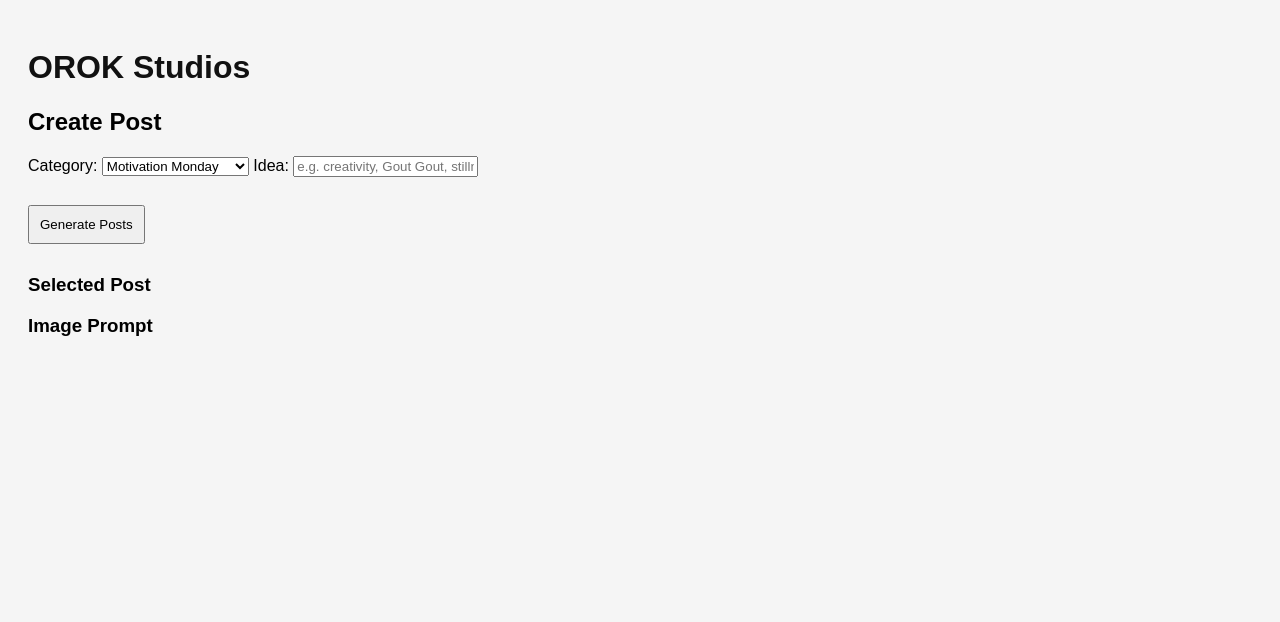
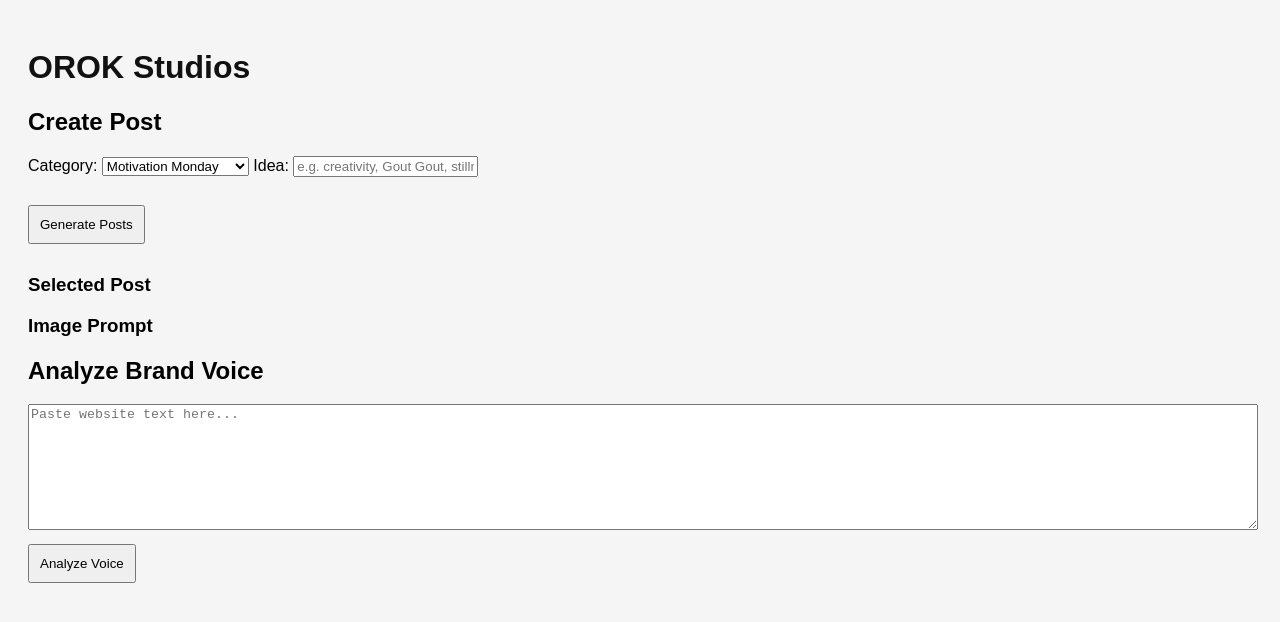
Before and after one commit to oroknows-arch1/orok-studios-mvp, a website: page index.html in a window 1280 px wide. Drawn offline with Linux system fonts and the light colour scheme.

Commit message:
Add brand voice UI and frontend analyzeVoice function

```diff
--- a/app.js
+++ b/app.js
@@ -291,6 +291,39 @@ RULES:
 
   return prompt;
 }
+async function analyzeVoice() {
+  const voiceInput = document.getElementById("voiceInput").value;
+  const voiceResult = document.getElementById("voiceResult");
+
+  if (!voiceInput.trim()) {
+    voiceResult.innerText = "Please paste some business text first.";
+    return;
+  }
+
+  voiceResult.innerText = "Analyzing voice...";
+
+  try {
+    const res = await fetch("/analyze-voice", {
+      method: "POST",
+      headers: { "Content-Type": "application/json" },
+      body: JSON.stringify({ input: voiceInput }),
+    });
+
+    const data = await res.json();
+
+    if (!data.result) {
+      voiceResult.innerText =
+        "Voice analysis failed: " + (data.error || "No result returned.");
+      console.log("Voice route returned:", data);
+      return;
+    }
+
+    voiceResult.innerText = data.result;
+  } catch (error) {
+    console.error(error);
+    voiceResult.innerText = "Error analyzing voice: " + error.message;
+  }
+}
 
 generateImageBtn.addEventListener("click", async () => {
   if (!selectedPost) return;
--- a/index.html
+++ b/index.html
@@ -52,7 +52,13 @@
     <h3>Image Prompt</h3>
     <div id="imagePrompt" style="margin-top:20px; white-space: pre-wrap;"></div>
   </div>
+<h2>Analyze Brand Voice</h2>
 
+<textarea id="voiceInput" placeholder="Paste website text here..." style="width:100%; height:120px;"></textarea>
+
+<button onclick="analyzeVoice()">Analyze Voice</button>
+
+<pre id="voiceResult" style="white-space: pre-wrap; margin-top:10px;"></pre>
   <script src="app.js"></script>
 
 </body>
```
